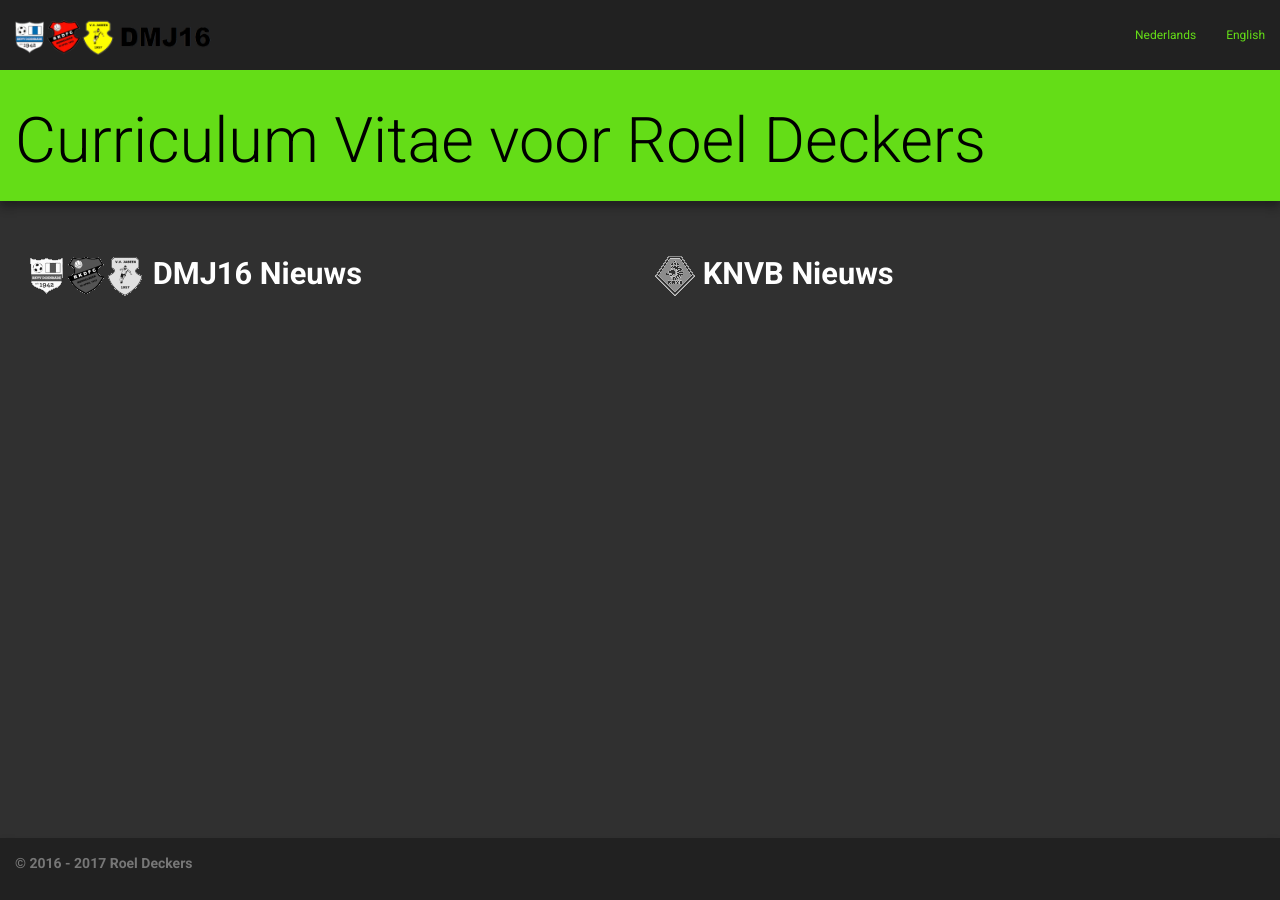
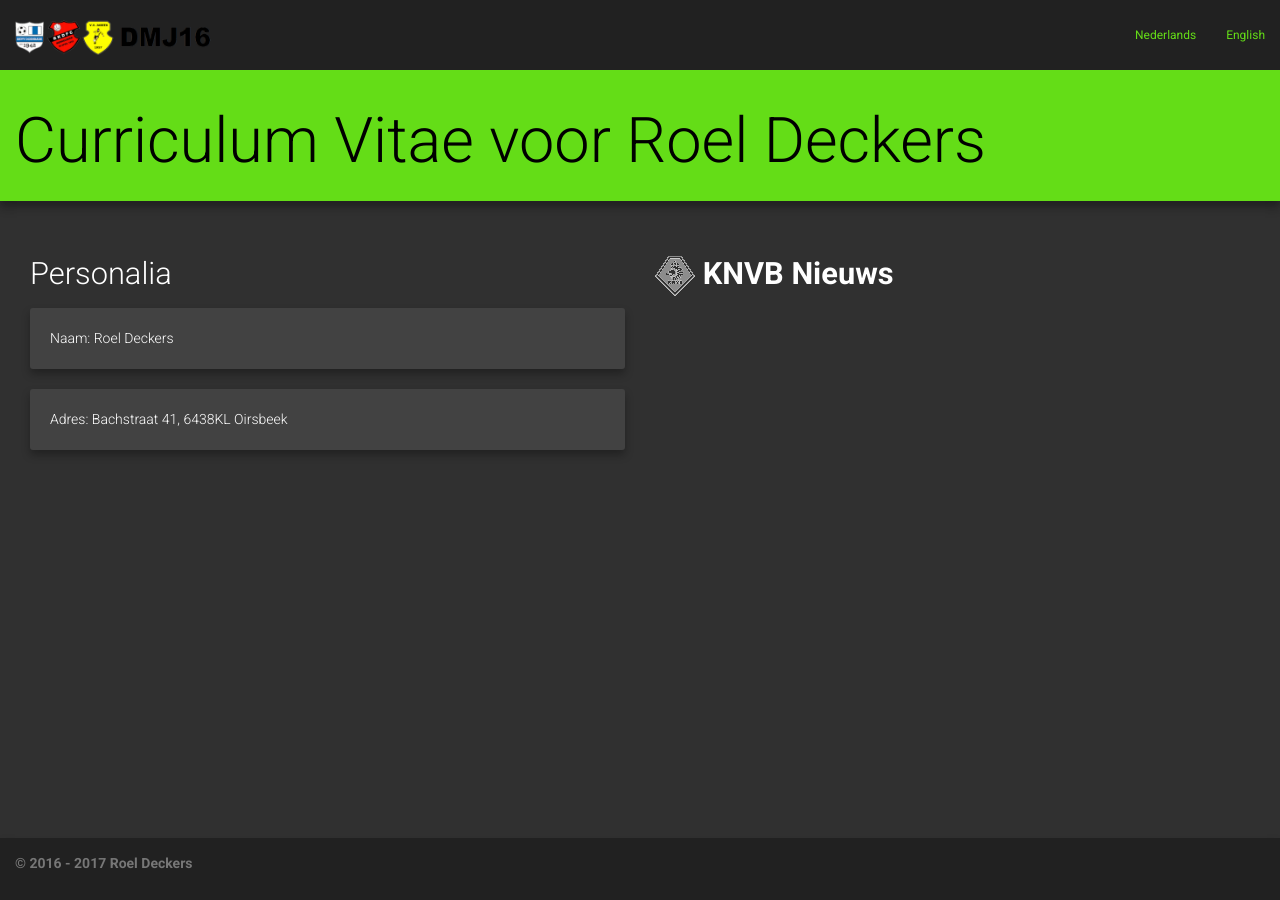
Before and after one commit to RoelD/CurriculumVitae, a Jekyll site: the page built from index.html, in a window 1280 px wide. Built offline with Jekyll 4.4.1, drawn with Linux system fonts in a browser that asks for light colours; nearby versions of some CDN libraries.

Commit message:
Index: Begin aan personalia

```diff
--- a/index.html
+++ b/index.html
@@ -10,19 +10,17 @@ layout: default
 
 <div class="container-fluid">
 <div class="col-sm-6">
-<h2><b><img src="{{ site.baseurl }}/images/logos/dmjlogos.png">  DMJ16 Nieuws</b></h2>
-  {% for post in site.categories.nieuws %}
+<h2>Personalia</h2>
   <div class="card">
     <div class="card-content-1">
-      <h2 class="card-title"><a href="{{ site.baseurl }}{{ post.url }}">{{ post.title }}</a></h2>
-      <p>{{ post.content | truncatewords: 50 }}</p>
-      <p class="index"><i class="fa fa-clock-o fa-fw" aria-hidden="true"></i> {{ post.date | date: '%B %d, %Y' }}{% if post.author %} <i class="fa fa-user-o fa-fw" aria-hidden="true"></i> {{ post.author }}{% endif %}</p>
-    </div>
-    <div class="card-button">
-      <a href="{{ site.baseurl }}{{ post.url }}" class="btn btn-cv">Lees meer</a>
+      Naam: Roel Deckers
     </div>
   </div>
-  {% endfor %}
+  <div class="card">
+    <div class="card-content-1">
+      Adres: Bachstraat 41, 6438KL Oirsbeek
+    </div>
+  </div>
 </div>
 <div class="col-sm-6">
 <h2><b><img src="{{ site.baseurl }}/images/logos/knvb.png">  KNVB Nieuws</b></h2>
```
